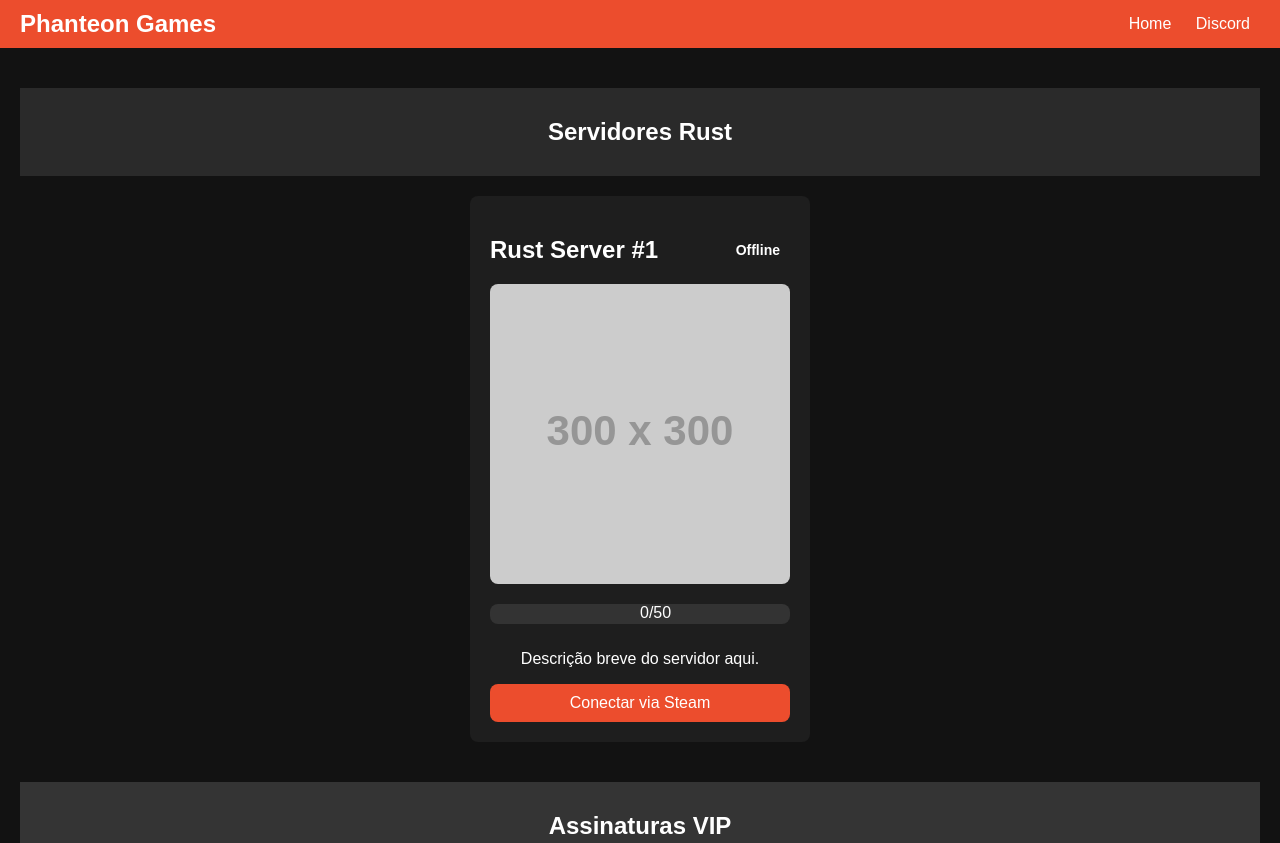
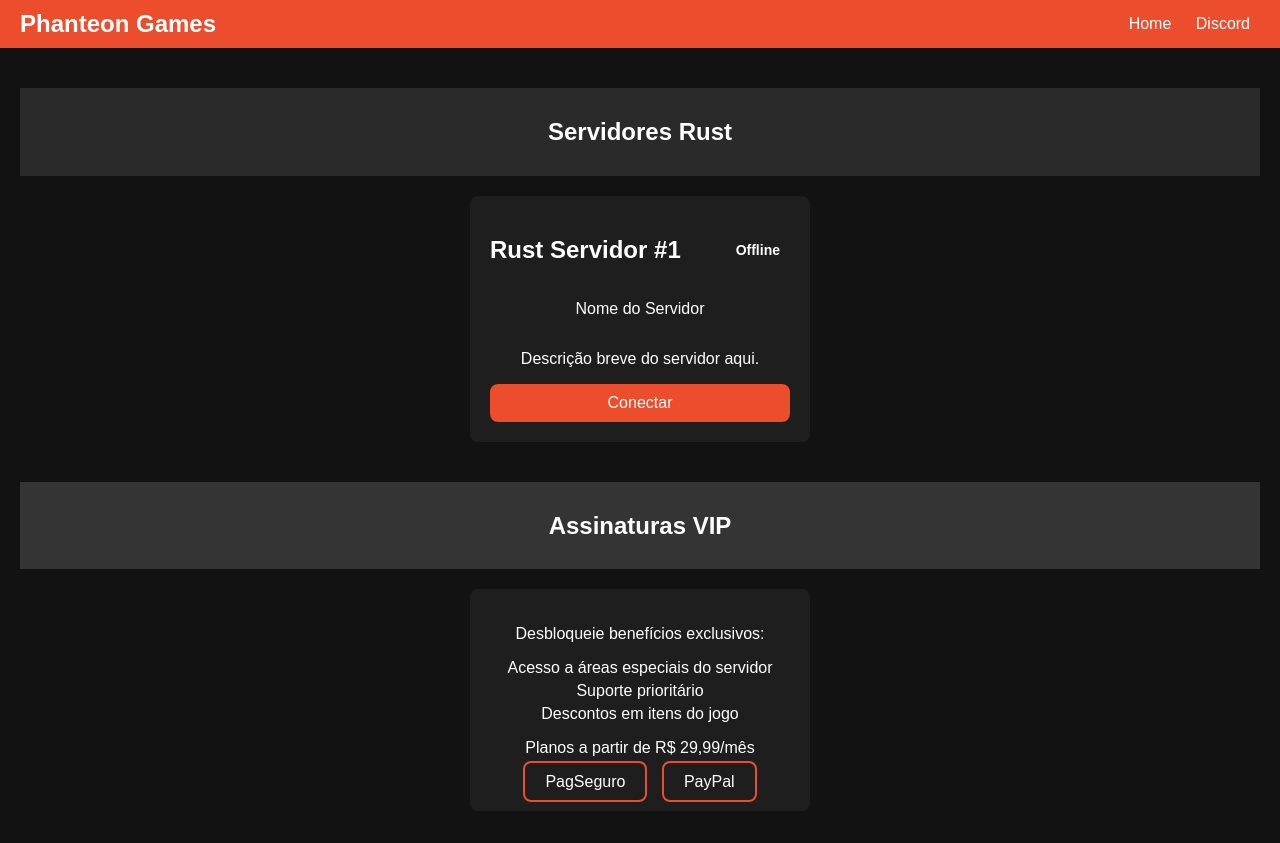
Before and after one commit to ozanardine/phanteongames, a plain HTML site: page index.html in a window 1280 px wide. Shown: the top 843 px of the page. Drawn offline with Linux system fonts and the light colour scheme; no server answers; placeholder pictures from the web are drawn by us.

Commit message:
Update index.html

```diff
--- a/index.html
+++ b/index.html
@@ -24,15 +24,12 @@
         <div class="servers-section">
             <div class="server-card">
                 <div class="server-title">
-                    <h2 id="serverName1">Rust Server #1</h2>
+                    <h2 id="serverName1">Rust Servidor #1</h2>
                     <span id="serverStatus1" class="status-tag">Offline</span>
                 </div>
-                <img src="https://via.placeholder.com/300" alt="Rust Server Image">
-                <div class="progress-bar">
-                    <div class="progress" id="playerProgress1">0/50</div>
-                </div>
+                <p id="serverNameDisplay">Nome do Servidor</p>
                 <p id="serverDescription1">Descrição breve do servidor aqui.</p>
-                <a href="steam://connect/154.127.54.57:28080" class="connect-button">Conectar via Steam</a>
+                <a href="steam://rungameid/252490/+connect 154.127.54.57:28015" class="connect-button">Conectar</a>
             </div>
         </div>
 
```
